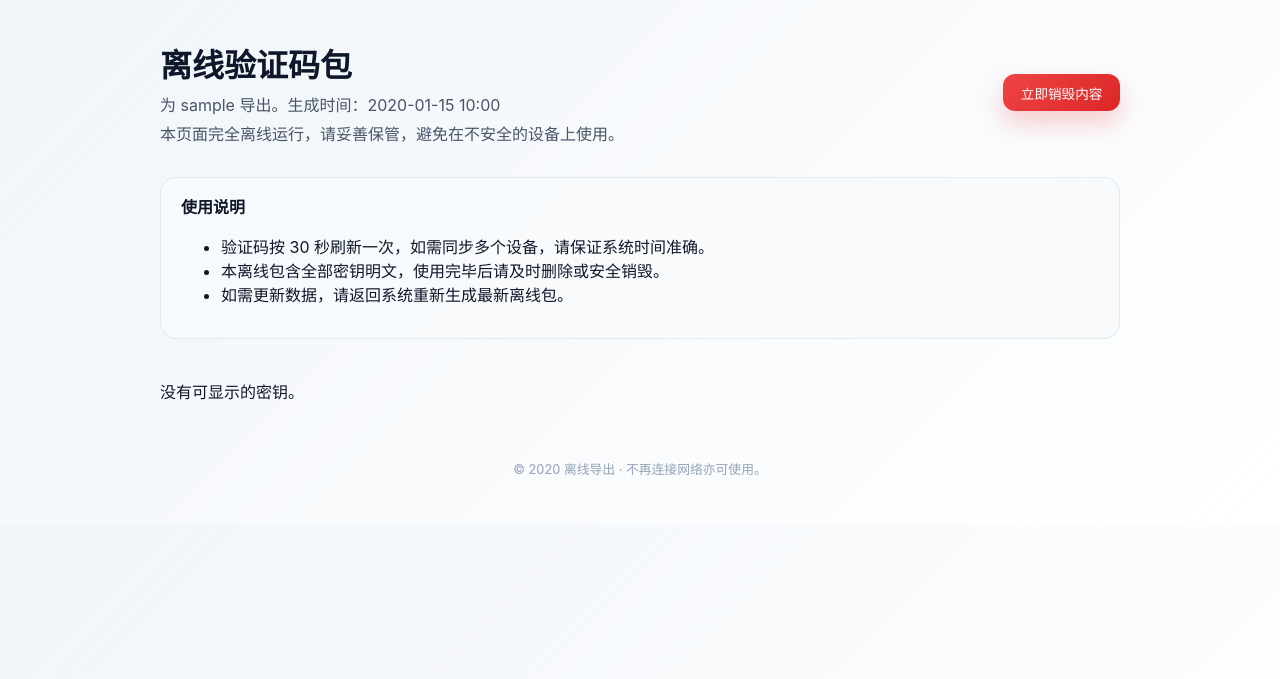
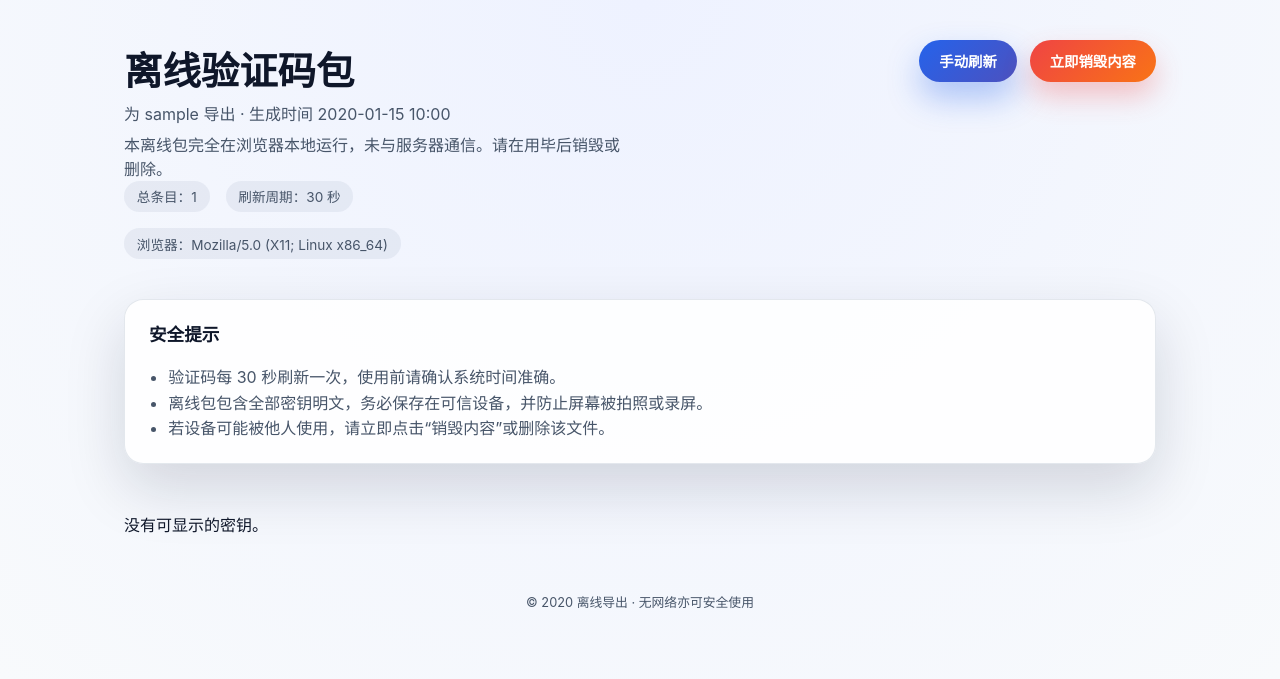
Before and after one commit to xuezhang789/ToTP, a Django app: template templates/totp/offline_package.html in a window 1280 px wide. Shown: the top 679 px of the page. Run offline with Django 4.2, Linux system fonts and the light colour scheme; the template is opened without the code that fills it: most values are stand-ins (such as "Sample title", 1, 10 or a date in 2020).

Commit message:
优化离线宝页面

```diff
--- a/templates/totp/offline_package.html
+++ b/templates/totp/offline_package.html
@@ -2,185 +2,293 @@
 <html lang="zh-CN">
 <head>
     <meta charset="utf-8">
-    <meta name="viewport" content="width=device-width, initial-scale=1">
+    <meta name="viewport" content="width=device-width, initial-scale=1, maximum-scale=1">
     <title>离线验证码包</title>
     <style>
         :root {
             color-scheme: light dark;
+            --bg-start: #eef2ff;
+            --bg-end: #f8fafc;
+            --card-bg: rgba(255, 255, 255, 0.9);
+            --card-border: rgba(148, 163, 184, 0.25);
+            --text: #0f172a;
+            --muted: #475569;
+            --accent: #2563eb;
+            --danger: #ef4444;
+            --success: #0ea5e9;
+            --shadow: 0 24px 60px rgba(15, 23, 42, 0.15);
         }
+
+        @media (prefers-color-scheme: dark) {
+            :root {
+                --bg-start: #0f172a;
+                --bg-end: #1e293b;
+                --card-bg: rgba(15, 23, 42, 0.75);
+                --card-border: rgba(148, 163, 184, 0.2);
+                --text: #e2e8f0;
+                --muted: #94a3b8;
+                --accent: #38bdf8;
+                --success: #22d3ee;
+                --shadow: 0 20px 40px rgba(8, 47, 73, 0.5);
+            }
+        }
+
+        * {
+            box-sizing: border-box;
+        }
+
         body {
             margin: 0;
             font-family: "SF Pro Display", -apple-system, BlinkMacSystemFont, "Segoe UI", Roboto, "Helvetica Neue", Arial, sans-serif;
-            background: linear-gradient(135deg, #f1f5f9, #ffffff);
-            color: #0f172a;
+            background: radial-gradient(circle at top, var(--bg-start), var(--bg-end));
+            color: var(--text);
         }
-        .container {
-            max-width: 960px;
+
+        .page {
+            max-width: 1080px;
             margin: 0 auto;
-            padding: 2.5rem 1.5rem 3rem;
+            padding: 2.5rem 1.5rem 3.5rem;
         }
-        header {
-            margin-bottom: 2rem;
+
+        header.hero {
+            display: grid;
+            gap: 1.2rem;
+            grid-template-columns: repeat(auto-fit, minmax(240px, 1fr));
+            margin-bottom: 2.5rem;
+            align-items: start;
+        }
+
+        .hero-text h1 {
+            margin: 0;
+            font-size: clamp(1.8rem, 3vw, 2.4rem);
+            font-weight: 700;
+        }
+
+        .hero-text p {
+            margin: 0.4rem 0 0;
+            color: var(--muted);
+            line-height: 1.5;
+        }
+
+        .hero-actions {
             display: flex;
             flex-wrap: wrap;
-            align-items: center;
-            justify-content: space-between;
+            justify-content: flex-end;
+            gap: 0.8rem;
+        }
+
+        button {
+            border: none;
+            border-radius: 999px;
+            padding: 0.65rem 1.25rem;
+            font-size: 0.9rem;
+            font-weight: 600;
+            cursor: pointer;
+            transition: transform 0.2s ease, box-shadow 0.2s ease;
+        }
+
+        .btn-primary {
+            background: linear-gradient(135deg, var(--accent), #4c51bf);
+            color: #fff;
+            box-shadow: 0 16px 32px rgba(37, 99, 235, 0.35);
+        }
+
+        .btn-primary:hover {
+            transform: translateY(-1px);
+            box-shadow: 0 18px 36px rgba(37, 99, 235, 0.4);
+        }
+
+        .btn-danger {
+            background: linear-gradient(135deg, var(--danger), #f97316);
+            color: #fff;
+            box-shadow: 0 14px 28px rgba(239, 68, 68, 0.3);
+        }
+
+        .btn-danger:hover {
+            transform: translateY(-1px);
+            box-shadow: 0 16px 32px rgba(239, 68, 68, 0.4);
+        }
+
+        .notice {
+            display: grid;
             gap: 1rem;
+            padding: 1.3rem 1.5rem;
+            border-radius: 1.2rem;
+            background: rgba(255, 255, 255, 0.85);
+            border: 1px solid var(--card-border);
+            box-shadow: var(--shadow);
+            margin-bottom: 2rem;
         }
-        header h1 {
+
+        .notice h2 {
             margin: 0;
-            font-size: 2rem;
-            font-weight: 700;
+            font-size: 1.1rem;
         }
-        header p {
-            margin: .35rem 0 0;
-            color: #475569;
+
+        .notice ul {
+            margin: 0.2rem 0 0;
+            padding-left: 1.2rem;
+            color: var(--muted);
+            line-height: 1.6;
         }
-        header .actions {
+
+        .stats-bar {
             display: flex;
-            align-items: center;
-            gap: .75rem;
+            gap: 1rem;
+            flex-wrap: wrap;
+            color: var(--muted);
+            font-size: 0.85rem;
         }
-        .warning {
-            border-radius: 1rem;
-            padding: 1rem 1.25rem;
-            margin-bottom: 1.5rem;
-            border: 1px solid rgba(226, 232, 240, 0.9);
-            background: rgba(248, 250, 252, 0.9);
-            color: #0f172a;
+
+        .stats-bar span {
+            background: rgba(148, 163, 184, 0.15);
+            padding: 0.35rem 0.8rem;
+            border-radius: 999px;
         }
-        .warning strong {
-            display: block;
-            margin-bottom: .5rem;
-        }
+
         .grid {
             display: grid;
-            grid-template-columns: repeat(auto-fit, minmax(260px, 1fr));
-            gap: 1.25rem;
+            gap: 1.3rem;
+            grid-template-columns: repeat(auto-fit, minmax(270px, 1fr));
+            align-items: stretch;
         }
+
         .card {
-            border-radius: 1rem;
-            padding: 1.4rem;
             position: relative;
-            box-shadow: 0 18px 40px rgba(15, 23, 42, 0.08);
-            background: rgba(255, 255, 255, 0.94);
-            backdrop-filter: blur(8px);
-            border: 1px solid rgba(226, 232, 240, 0.6);
+            padding: 1.6rem;
+            border-radius: 1.4rem;
+            background: var(--card-bg);
+            border: 1px solid var(--card-border);
+            box-shadow: var(--shadow);
+            overflow: hidden;
         }
-        .card h2 {
+
+        .card::after {
+            content: '';
+            position: absolute;
+            inset: 0;
+            background: linear-gradient(140deg, rgba(37, 99, 235, 0.08), transparent 55%);
+            pointer-events: none;
+        }
+
+        .card h3 {
             margin: 0;
-            font-size: 1.1rem;
+            font-size: 1.05rem;
             font-weight: 600;
         }
-        .badge {
+
+        .card .tag {
             display: inline-flex;
             align-items: center;
+            gap: 0.35rem;
+            margin-top: 0.6rem;
+            padding: 0.25rem 0.75rem;
             border-radius: 999px;
-            padding: .25rem .75rem;
-            background: rgba(59, 130, 246, 0.15);
-            color: #1d4ed8;
-            font-size: .75rem;
-            margin-top: .5rem;
+            background: rgba(37, 99, 235, 0.18);
+            color: var(--accent);
+            font-size: 0.75rem;
         }
+
         .code {
-            font-size: 2.4rem;
+            margin: 1.6rem 0 1rem;
+            font-size: clamp(1.8rem, 4vw, 2.6rem);
             font-weight: 700;
-            letter-spacing: .3rem;
-            margin: 1.2rem 0 .6rem;
+            letter-spacing: 0.35rem;
             text-align: center;
-            color: #111827;
+            color: var(--text);
         }
-        .meta {
+
+        .card footer {
             display: flex;
             justify-content: space-between;
             align-items: center;
-            font-size: .85rem;
-            color: #64748b;
+            gap: 0.8rem;
+            font-size: 0.85rem;
+            color: var(--muted);
         }
-        button {
-            border: none;
-            border-radius: .75rem;
-            padding: .55rem 1.1rem;
-            font-size: .85rem;
-            cursor: pointer;
-            transition: transform .15s ease, box-shadow .15s ease;
+
+        .progress-ring {
+            width: 46px;
+            height: 46px;
+            border-radius: 50%;
+            position: relative;
+            background: conic-gradient(var(--accent) calc(var(--progress, 0) * 1%), rgba(148, 163, 184, 0.25) 0);
+            display: grid;
+            place-items: center;
+            transition: background 0.3s ease;
         }
-        .btn-copy {
-            background: linear-gradient(135deg, #2563eb, #3b82f6);
-            color: #fff;
-            box-shadow: 0 12px 24px rgba(37, 99, 235, 0.25);
+
+        .progress-ring span {
+            font-size: 0.7rem;
+            font-weight: 600;
+            color: var(--text);
         }
-        .btn-copy:hover {
-            transform: translateY(-1px);
-            box-shadow: 0 14px 28px rgba(37, 99, 235, 0.3);
-        }
-        .btn-destroy {
-            background: linear-gradient(135deg, #ef4444, #dc2626);
-            color: #fff;
-            box-shadow: 0 12px 24px rgba(239, 68, 68, 0.25);
-        }
-        .btn-destroy:hover {
-            transform: translateY(-1px);
-            box-shadow: 0 14px 28px rgba(220, 38, 38, 0.3);
-        }
-        footer {
+
+        .footer-note {
             margin-top: 2.5rem;
             text-align: center;
-            font-size: .8rem;
-            color: #94a3b8;
+            font-size: 0.8rem;
+            color: var(--muted);
         }
-        .support {
-            display: none;
-            border: 1px solid rgba(248, 113, 113, 0.35);
-            background: rgba(254, 226, 226, 0.9);
-            color: #991b1b;
+
+        @media (max-width: 640px) {
+            .page {
+                padding: 1.75rem 1rem 3rem;
             }
-        @media (max-width: 600px) {
+            .hero-actions {
+                justify-content: flex-start;
+            }
             .code {
-                font-size: 1.9rem;
-                letter-spacing: .25rem;
+                letter-spacing: 0.28rem;
             }
         }
     </style>
 </head>
 <body>
-<div class="container">
-    <header>
-        <div>
+<div class="page">
+    <header class="hero">
+        <div class="hero-text">
             <h1>离线验证码包</h1>
-            <p>为 {{ owner.username }} 导出。生成时间：{{ generated_at|date:"Y-m-d H:i" }}</p>
-            <p>本页面完全离线运行，请妥善保管，避免在不安全的设备上使用。</p>
+            <p>为 {{ owner.username }} 导出 · 生成时间 {{ generated_at|date:"Y-m-d H:i" }}</p>
+            <p>本离线包完全在浏览器本地运行，未与服务器通信。请在用毕后销毁或删除。</p>
+            <div class="stats-bar">
+                <span>总条目：{{ entry_count }}</span>
+                <span>刷新周期：30 秒</span>
+                <span>浏览器：<script>document.write(navigator.userAgent.split(')')[0] + ')');</script></span>
             </div>
-        <div class="actions">
-            <button id="destroyBtn" class="btn-destroy" type="button">立即销毁内容</button>
+        </div>
+        <div class="hero-actions">
+            <button class="btn-primary" id="manualRefresh" type="button">手动刷新</button>
+            <button class="btn-danger" id="destroyBtn" type="button">立即销毁内容</button>
         </div>
     </header>
-    <section id="unsupported" class="warning support">
-        <strong>当前浏览器不支持离线计算验证码。</strong>
-        <span>请使用支持 Web Crypto API 的现代浏览器（Chrome、Firefox、Edge、Safari 等）。</span>
+
+    <section id="unsupported" class="notice" style="display:none; border-color: rgba(248, 113, 113, 0.4); background: rgba(254, 226, 226, 0.92); color:#991b1b;">
+        <h2>浏览器不支持离线计算</h2>
+        <p>请使用支持 Web Crypto API 的现代浏览器（Chrome、Edge、Firefox、Safari 最新版等）。</p>
     </section>
-    <section class="warning">
-        <strong>使用说明</strong>
+
+    <section class="notice">
+        <h2>安全提示</h2>
         <ul>
-            <li>验证码按 30 秒刷新一次，如需同步多个设备，请保证系统时间准确。</li>
-            <li>本离线包含全部密钥明文，使用完毕后请及时删除或安全销毁。</li>
-            <li>如需更新数据，请返回系统重新生成最新离线包。</li>
+            <li>验证码每 30 秒刷新一次，使用前请确认系统时间准确。</li>
+            <li>离线包包含全部密钥明文，务必保存在可信设备，并防止屏幕被拍照或录屏。</li>
+            <li>若设备可能被他人使用，请立即点击“销毁内容”或删除该文件。</li>
         </ul>
     </section>
+
     <section id="entryGrid" class="grid" aria-live="polite"></section>
-    <footer>
-        &copy; {{ generated_at|date:"Y" }} 离线导出 · 不再连接网络亦可使用。
-    </footer>
+
+    <p class="footer-note">&copy; {{ generated_at|date:"Y" }} 离线导出 · 无网络亦可安全使用</p>
 </div>
 <script>
 (function(){
   const RAW_ENTRIES = {{ entries_json|safe }};
-  const ENTRY_COUNT = {{ entry_count }};
-
   const supportsCrypto = !!(window.crypto && crypto.subtle && crypto.subtle.importKey);
   const unsupportedEl = document.getElementById('unsupported');
   const grid = document.getElementById('entryGrid');
   const destroyBtn = document.getElementById('destroyBtn');
+  const manualRefresh = document.getElementById('manualRefresh');
 
   if (!supportsCrypto) {
     if (unsupportedEl) {
@@ -249,13 +357,13 @@
     const card = document.createElement('article');
     card.className = 'card';
     card.innerHTML = `
-      <h2>${entry.name}</h2>
-      ${entry.group ? `<span class="badge">${entry.group}</span>` : ''}
+      <h3>${entry.name}</h3>
+      ${entry.group ? `<span class="tag">@${entry.group}</span>` : ''}
       <div class="code" data-role="code">000000</div>
-      <div class="meta">
-        <span data-role="countdown">准备中...</span>
-        <button class="btn-copy" type="button">复制</button>
-      </div>
+      <footer>
+        <div class="progress-ring" data-role="progress"><span>30s</span></div>
+        <button class="btn-primary btn-copy" type="button">复制</button>
+      </footer>
     `;
     return card;
   }
@@ -269,20 +377,19 @@
       entry,
       secretBytes,
       codeEl: card.querySelector('[data-role="code"]'),
-      countdownEl: card.querySelector('[data-role="countdown"]'),
+      progressEl: card.querySelector('[data-role="progress"]'),
       copyBtn: card.querySelector('button'),
     };
     card._data.copyBtn.addEventListener('click', () => {
-      navigator.clipboard?.writeText(card._data.codeEl.textContent.trim())
-        .then(() => {
+      const code = card._data.codeEl.textContent.trim();
+      navigator.clipboard?.writeText(code).then(() => {
         card._data.copyBtn.textContent = '已复制';
         card._data.copyBtn.disabled = true;
         setTimeout(() => {
           card._data.copyBtn.textContent = '复制';
           card._data.copyBtn.disabled = false;
         }, 1500);
-        })
-        .catch(() => {
+      }).catch(() => {
         card._data.copyBtn.textContent = '复制失败';
         setTimeout(() => {
           card._data.copyBtn.textContent = '复制';
@@ -302,10 +409,11 @@
 
   function wipeCard(card) {
     card._data.codeEl.textContent = '——';
-    card._data.countdownEl.textContent = '已销毁';
+    card._data.progressEl.style.setProperty('--progress', 0);
+    card._data.progressEl.querySelector('span').textContent = '已销毁';
     card._data.copyBtn.disabled = true;
     card._data.copyBtn.textContent = '已禁用';
-    card.style.opacity = '0.5';
+    card.style.opacity = '0.45';
   }
 
   async function refreshAll(){
@@ -314,13 +422,15 @@
     }
     const epochSeconds = Math.floor(Date.now() / 1000);
     await Promise.all(rendered.map(async (card) => {
-      const { entry, secretBytes, codeEl, countdownEl } = card._data;
+      const { entry, secretBytes, codeEl, progressEl } = card._data;
       try {
         const { otp, remaining } = await calculateTOTP(secretBytes, entry.digits || 6, entry.period || 30, epochSeconds);
         codeEl.textContent = otp;
-        countdownEl.textContent = `剩余 ${remaining} 秒`;
+        const progress = 1 - (remaining / (entry.period || 30));
+        progressEl.style.setProperty('--progress', Math.max(0, Math.min(1, progress)) * 100);
+        progressEl.querySelector('span').textContent = `${remaining}s`;
       } catch (err) {
-        countdownEl.textContent = '生成失败';
+        progressEl.querySelector('span').textContent = '失败';
         console.error('Failed to generate TOTP', err);
       }
     }));
@@ -328,6 +438,8 @@
 
   refreshAll();
   const refreshTimer = setInterval(refreshAll, 1000);
+
+  manualRefresh?.addEventListener('click', refreshAll);
 
   destroyBtn?.addEventListener('click', () => {
     if (destroyed) {
@@ -342,10 +454,11 @@
     RAW_ENTRIES.splice(0, RAW_ENTRIES.length);
     rendered.forEach(wipeCard);
     if (grid) {
-      grid.innerHTML = '<div class="warning support" style="display:block;">已手动销毁离线数据，如需再次使用，请回到系统重新生成备份。</div>';
+      grid.innerHTML = '<div class="notice" style="color:#ef4444;background:rgba(254,226,226,0.9);border-color:rgba(248,113,113,0.5);">已手动销毁离线数据。如需再次查看，请回到系统重新生成备份。</div>';
     }
     destroyBtn.disabled = true;
     destroyBtn.textContent = '已销毁';
+    manualRefresh.disabled = true;
   });
 })();
 </script>
```
Lines whose indentation alone changed are shown as unchanged.
